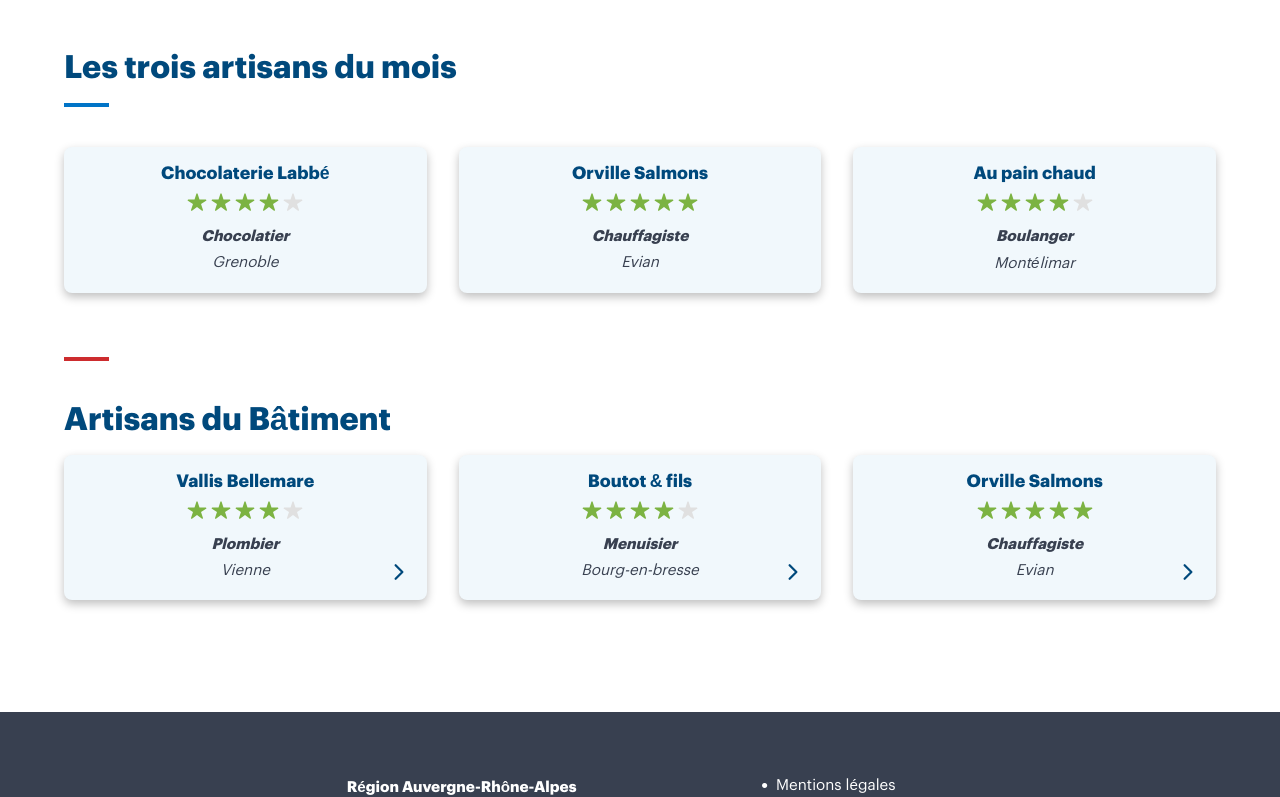
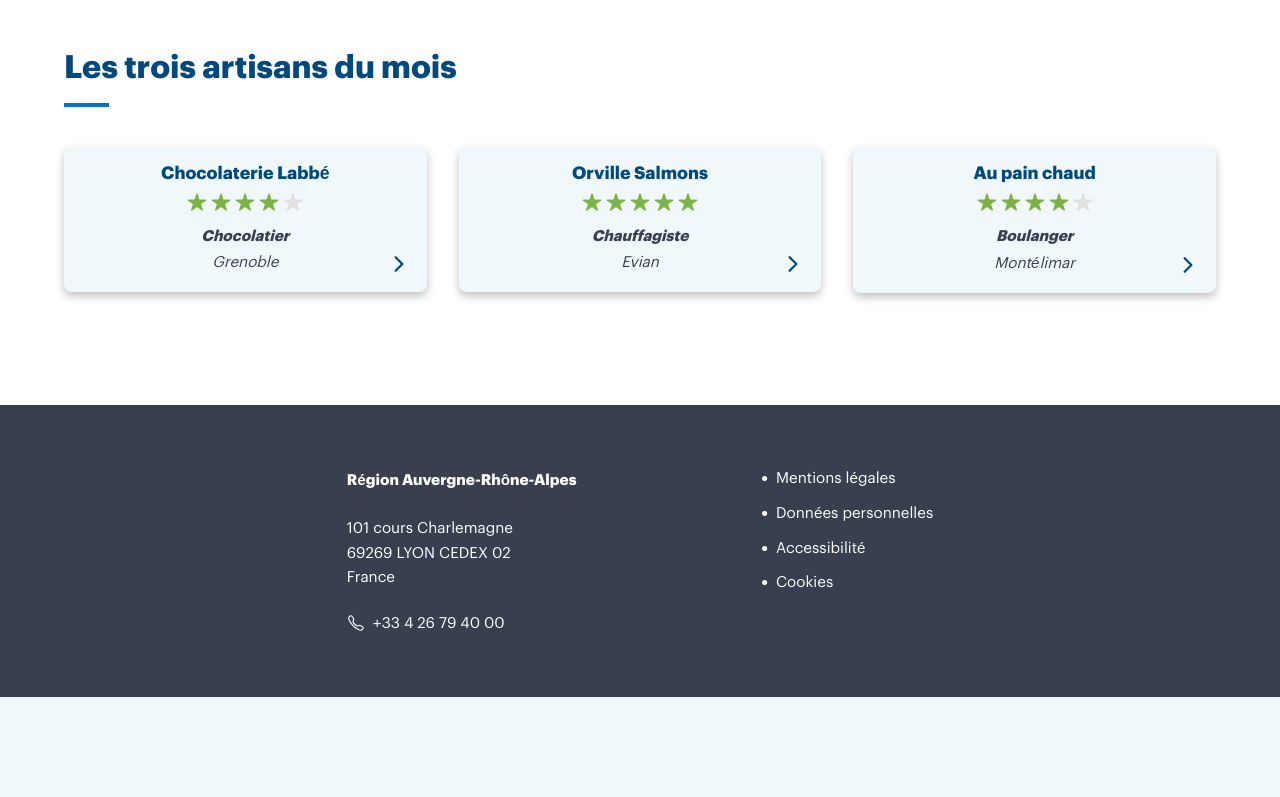
Before and after one commit to userXXIIXII/trouve-ton-artisan, a React (Vite) app: page / in a window 1280 px wide. Shown: the part 418-1215 px from the top of the page. After the commit the page ends 1115 px from the top, so only its background shows below. Built offline with nearby package versions, Linux system fonts and the light colour scheme.

Commit message:
Modif complet

```diff
--- a/src/pages/Home.tsx
+++ b/src/pages/Home.tsx
@@ -5,7 +5,6 @@ import './Home.scss';
 export default function Home() {
   // Filtration des données
     const topArtisans = artisansData.filter(artisan => artisan.top).slice(0, 3);
-    const batimentArtisans = artisansData.filter(artisan => artisan.category === "Bâtiment").slice(0, 3);
 
     return (
         <main className="home-page">
@@ -41,32 +40,10 @@ export default function Home() {
                         note={artisan.note}
                         specialty={artisan.specialty}
                         location={artisan.location}
-                        // isClickable n'est pas défini, la carte reste inerte
+                        isClickable={true} // Activation de la redirection vers la page Artisan.tsx
                     />
                     ))}
                 </div>
-                </section>
-
-                {/* Section 3 : Les artisans du bâtiment */}
-                <section className="artisans-section">
-
-                    <div className="title-separator-red"></div>
-
-                    <h1 className="section-title">Artisans du Bâtiment</h1>
-
-                    <div className="artisans-grid">
-                        {batimentArtisans.map((artisan) => (
-                        <ArtisanCard
-                            key={artisan.id}
-                            id={artisan.id}
-                            name={artisan.name}
-                            note={artisan.note}
-                            specialty={artisan.specialty}
-                            location={artisan.location}
-                            isClickable={true} // Activation de la redirection vers la page Artisan.tsx
-                        />
-                        ))}
-                    </div>
                 </section>
 
             </div>
```
